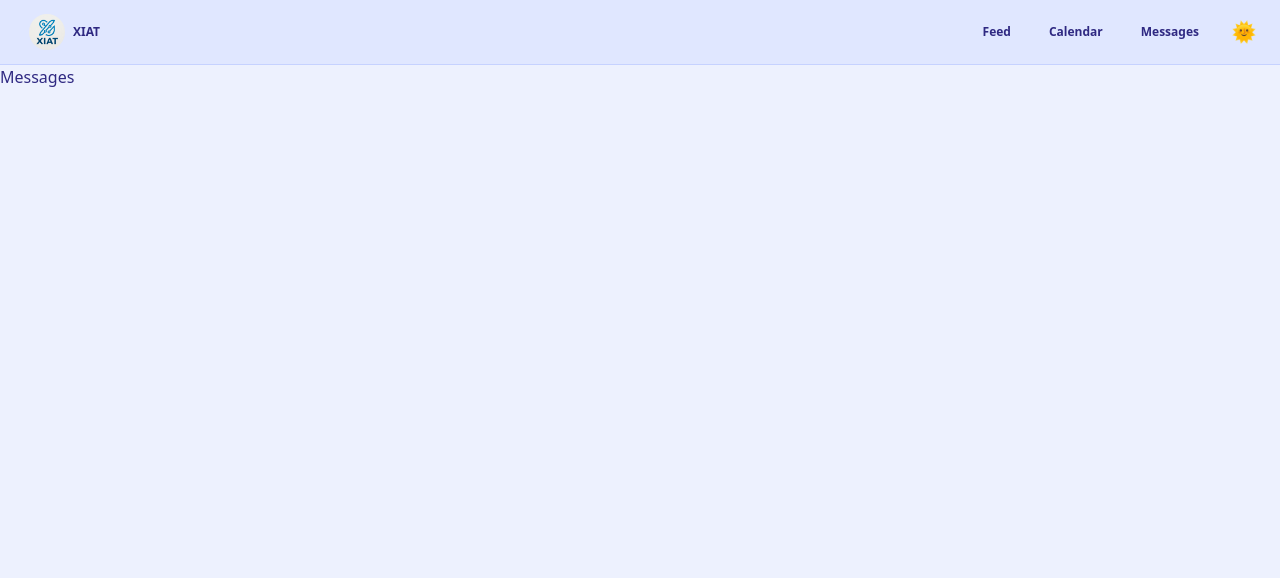
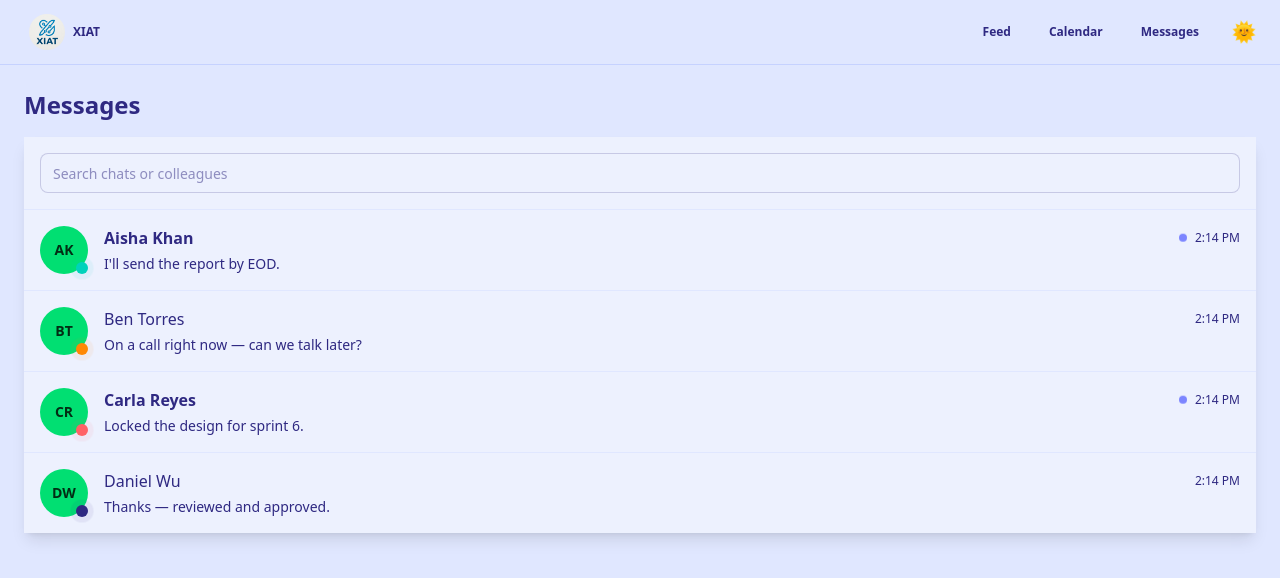
Before and after one commit to AnaMTF/Hackathon-Adobe-2025, a Next.js app: page /messages in a window 1280 px wide. Shown: the top 578 px of the page. Built offline with nearby package versions, Linux system fonts and the light colour scheme.

Commit message:
added chat section

```diff
--- a/app/components/header.tsx
+++ b/app/components/header.tsx
@@ -3,9 +3,19 @@
 import ThemeToggle from "./ThemeToggle";
 import Image from "next/image";
 import { useRouter } from "next/navigation";
+import { useState, useEffect } from "react";
 
 export default function Header() {
   const router = useRouter();
+  const [unreadCount, setUnreadCount] = useState<number>(0);
+
+  // read unread count from localStorage (set by messages page)
+  useEffect(() => {
+    try {
+      const val = localStorage.getItem('unread_messages');
+      if (val) setUnreadCount(Number(val));
+    } catch (e) {}
+  }, []);
   return (
     <header className="w-full border-b border-base-300 bg-base-200">
       <div className="container mx-auto flex items-center justify-between px-4 py-3">
@@ -19,7 +29,17 @@ export default function Header() {
         <nav className="flex items-center gap-3">
           <a className="btn btn-ghost btn-sm" href="/feed">Feed</a>
           <a className="btn btn-ghost btn-sm" href="/calendar">Calendar</a>
-          <a className="btn btn-ghost btn-sm" href="/messages">Messages</a>
+
+          <a className="btn btn-ghost btn-sm relative" href="/messages" aria-label="Messages">
+            Messages
+            {unreadCount > 0 && (
+              <span className="absolute -top-1 -right-1 flex items-center justify-center">
+                <span className="inline-block h-2 w-2 rounded-full bg-error animate-bounce shadow-md" aria-hidden />
+                <span className="sr-only">{unreadCount} unread messages</span>
+              </span>
+            )}
+          </a>
+
           <ThemeToggle />
         </nav>
       </div>
--- a/app/messages/page.tsx
+++ b/app/messages/page.tsx
@@ -1,3 +1,135 @@
+"use client";
+import { useEffect, useMemo, useState, useRef } from "react";
+import { useRouter } from "next/navigation";
+
+type Chat = {
+  id: string;
+  name: string;
+  email: string;
+  status: "online" | "away" | "busy" | "offline";
+  lastMessage: string;
+  unread?: boolean;
+};
+
+const DUMMY_CHATS: Chat[] = [
+  { id: "1", name: "Aisha Khan", email: "aisha@xiat.com", status: "online", lastMessage: "I'll send the report by EOD.", unread: true },
+  { id: "2", name: "Ben Torres", email: "ben.torres@xiat.com", status: "away", lastMessage: "On a call right now — can we talk later?", unread: false },
+  { id: "3", name: "Carla Reyes", email: "carla@xiat.com", status: "busy", lastMessage: "Locked the design for sprint 6.", unread: true },
+  { id: "4", name: "Daniel Wu", email: "daniel.wu@xiat.com", status: "offline", lastMessage: "Thanks — reviewed and approved.", unread: false },
+];
+
+function statusColor(s: Chat["status"]) {
+  switch (s) {
+    case "online":
+      return "bg-success";
+    case "away":
+      return "bg-warning";
+    case "busy":
+      return "bg-error";
+    default:
+      return "bg-neutral";
+  }
+}
+
 export default function Messages() {
-  return <h1>Messages</h1>
+  const router = useRouter();
+  const [chats] = useState<Chat[]>(DUMMY_CHATS);
+  const [query, setQuery] = useState("");
+  const [showResults, setShowResults] = useState(false);
+  const inputRef = useRef<HTMLInputElement | null>(null);
+
+  // expose unread count for header via localStorage
+  useEffect(() => {
+    const unread = chats.filter((c) => c.unread).length;
+    try {
+      localStorage.setItem("unread_messages", String(unread));
+    } catch (e) {}
+  }, [chats]);
+
+  const results = useMemo(() => {
+    const q = query.trim().toLowerCase();
+    if (!q) return [] as Chat[];
+    return chats.filter((c) => c.name.toLowerCase().includes(q) || c.email.toLowerCase().includes(q));
+  }, [query, chats]);
+
+  useEffect(() => {
+    const handler = (e: MouseEvent) => {
+      if (!inputRef.current) return;
+      if (!(e.target instanceof Node)) return;
+      if (inputRef.current.contains(e.target)) return;
+      // click outside input -> hide
+      setShowResults(false);
+    };
+    document.addEventListener("click", handler);
+    return () => document.removeEventListener("click", handler);
+  }, []);
+
+  return (
+    <main className="min-h-screen bg-base-200 p-6">
+      <div className="container mx-auto">
+        <h1 className="text-2xl font-bold mb-4">Messages</h1>
+
+        <div className="card bg-base-100 shadow-lg">
+          <div className="p-4 border-b border-base-200 relative">
+            <div className="relative" ref={inputRef}>
+              <input
+                className="input input-bordered w-full"
+                placeholder="Search chats or colleagues"
+                aria-label="Search chats"
+                value={query}
+                onChange={(e) => { setQuery(e.target.value); setShowResults(true); }}
+                onFocus={() => setShowResults(true)}
+              />
+
+              {showResults && results.length > 0 && (
+                <ul className="absolute z-50 mt-2 w-full bg-base-100 border border-base-200 rounded-md shadow-lg max-h-64 overflow-auto">
+                  {results.map((r) => (
+                    <li
+                      key={r.id}
+                      className="p-3 hover:bg-base-200 cursor-pointer"
+                      onClick={() => router.push(`/messages/${r.id}`)}
+                    >
+                      <div className="font-medium">{r.name}</div>
+                      <div className="text-xs text-neutral">{r.email}</div>
+                    </li>
+                  ))}
+                </ul>
+              )}
+            </div>
+          </div>
+
+          <div className="divide-y divide-base-200">
+            {chats.map((c) => (
+              <div key={c.id} className="block">
+                <div onClick={() => router.push(`/messages/${c.id}`)} className="flex items-center gap-4 p-4 hover:bg-base-200 cursor-pointer">
+                  <div className="relative">
+                    <div className="avatar">
+                      <div className="w-12 h-12 rounded-full bg-primary text-primary-content flex items-center justify-center text-sm font-semibold">
+                        {c.name.split(" ").map((n) => n[0]).slice(0,2).join("")}
+                      </div>
+                    </div>
+
+                    {/* status ping (animated) */}
+                    <span className={`absolute bottom-0 right-0 inline-flex h-3 w-3 rounded-full ${statusColor(c.status)}  opacity: 0.9` } />
+                    <span className={`absolute bottom-0 right-0 inline-flex h-3 w-3 rounded-full ${statusColor(c.status)} animate-ping`} style={{ opacity: 0.9 }} />
+                  </div>
+
+                  <div className="flex-1">
+                    <div className="flex items-center justify-between">
+                      <div className={`${c.unread ? 'font-bold' : 'font-medium'}`}>{c.name}</div>
+                      <div className="flex items-center gap-2">
+                        {c.unread && <span className="inline-block h-2 w-2 rounded-full bg-accent animate-bounce" aria-hidden />}
+                        <div className="text-xs text-neutral">2:14 PM</div>
+                      </div>
+                    </div>
+                    <p className="text-sm text-muted mt-1 line-clamp-1">{c.lastMessage}</p>
+                  </div>
+                </div>
+              </div>
+            ))}
+          </div>
+        </div>
+      </div>
+    </main>
+  );
 }
```
Also changed, not shown: 1 other file (tests, documents, lock files or other folders).
